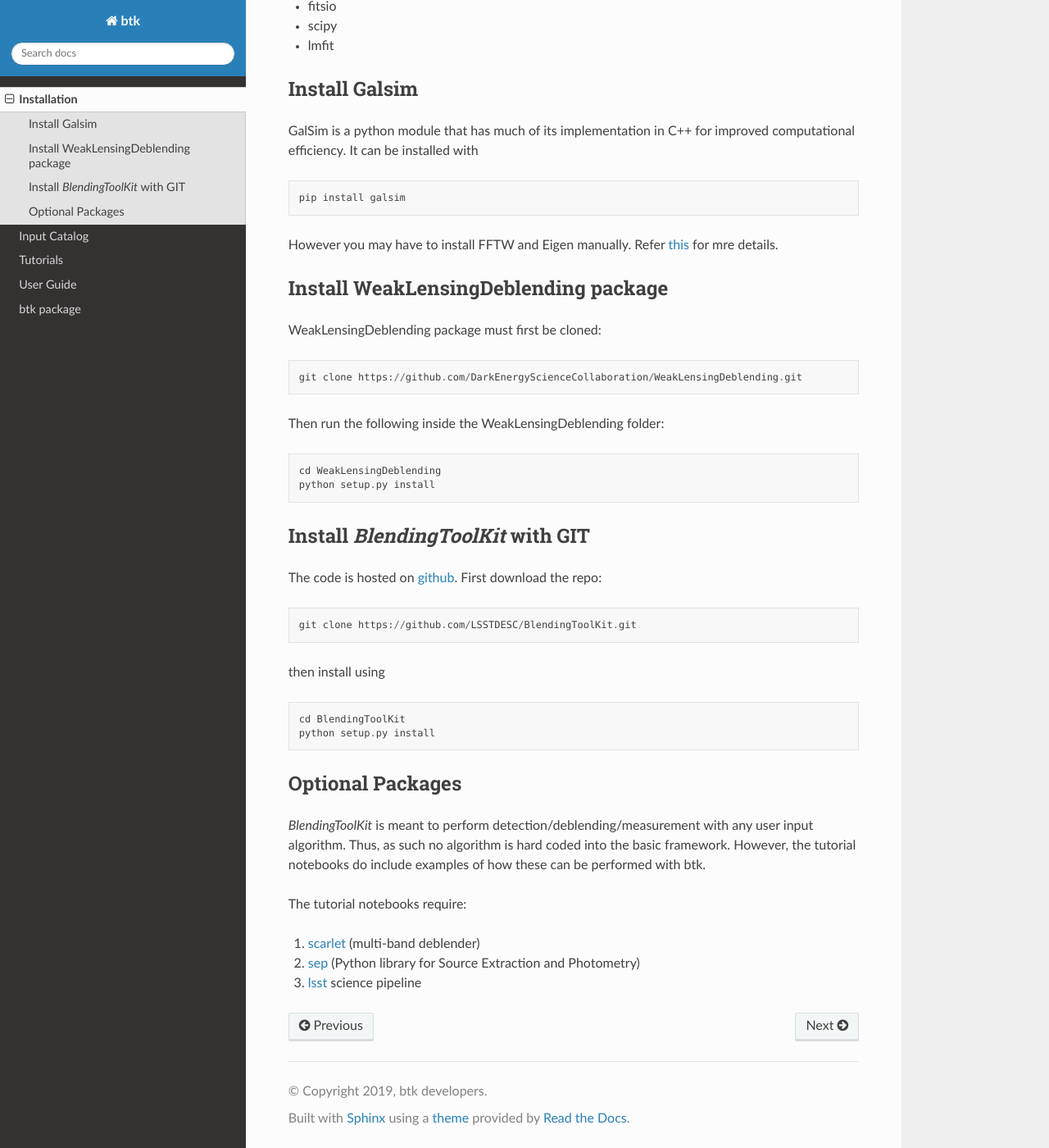
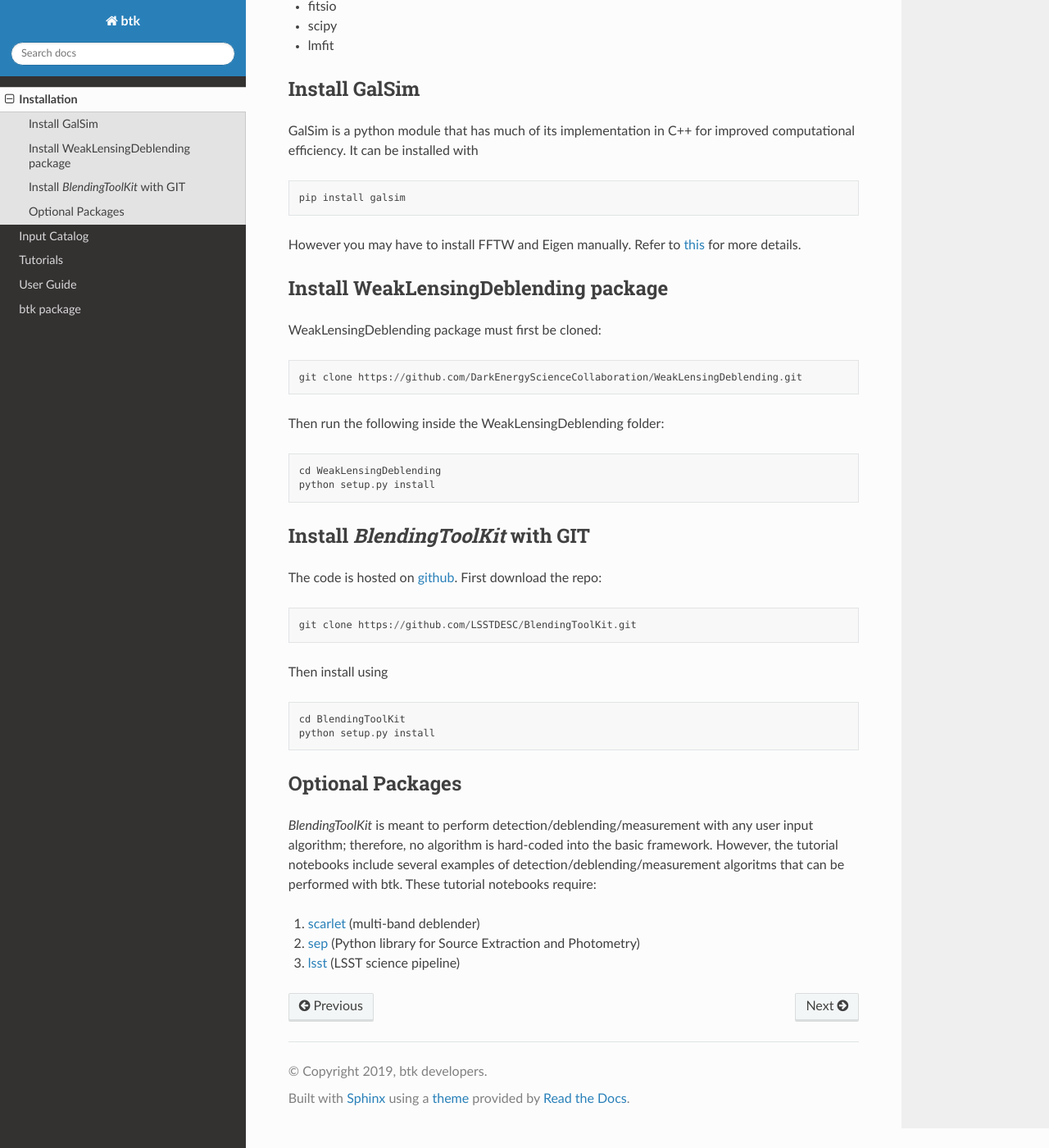
Before and after one commit to LSSTDESC/BlendingToolKit, a Sphinx documentation site: the page built from docs/source/install.rst, in a window 1280 px wide and 1400 px high, scrolled down 356 px. Shown: the whole window at 82% size. Built offline with Sphinx 7.4.7 and the Read the Docs theme 2.0.0, drawn with Linux system fonts in a browser that asks for light colours; some of the changed text lies outside the part shown.

Commit message:
Fixed typos; edited for clarity.

```diff
--- a/docs/source/install.rst
+++ b/docs/source/install.rst
@@ -2,9 +2,9 @@
 ===============
 
 *BlendingToolKit* (btk) is essentially a wrapper around the
-`WealLensingDeblending <https://weaklensingdeblending.readthedocs.io/en/latest/>`_
-which uses `GalSim <https://github.com/GalSim-developers/GalSim>`_ to simulate
-the galaxy images. So these packages along with
+`WeakLensingDeblending <https://weaklensingdeblending.readthedocs.io/en/latest/>`_
+package, which uses `GalSim <https://github.com/GalSim-developers/GalSim>`_ to simulate galaxy images.
+These packages along with
 their dependencies need to be installed first.
 
 The following dependencies are pip installable:
@@ -15,7 +15,7 @@
 * scipy
 * lmfit
 
-Install Galsim
+Install GalSim
 -------------------------------
 
 GalSim is a python module that has much of its implementation in C++ for
@@ -23,9 +23,9 @@
 ::
     pip install galsim
 
-However you may have to install FFTW and Eigen manually. Refer
+However you may have to install FFTW and Eigen manually. Refer to
 `this <https://github.com/GalSim-developers/GalSim/blob/releases/2.1/INSTALL.md>`_
-for mre details.
+for more details.
 
 Install WeakLensingDeblending package
 ---------------------------------------
@@ -47,7 +47,7 @@
 ::
     git clone https://github.com/LSSTDESC/BlendingToolKit.git
 
-then install using
+Then install using
 ::
     cd BlendingToolKit
     python setup.py install
@@ -56,15 +56,14 @@
 -------------------------------
 
 *BlendingToolKit* is meant to perform detection/deblending/measurement with any
-user input algorithm. Thus, as such no algorithm is hard coded into the basic
-framework. However, the tutorial notebooks do include examples of how these can
-be performed with btk.
-
-The tutorial notebooks require:
+user input algorithm; therefore, no algorithm is hard-coded into the basic
+framework. However, the tutorial notebooks include several examples of detection/deblending/measurement
+algoritms that can be performed with btk.
+These tutorial notebooks require:
 
 #. scarlet_ (multi-band deblender)
 #. sep_ (Python library for Source Extraction and Photometry)
-#. lsst_ science pipeline
+#. lsst_ (LSST science pipeline)
 
 
 .. _scarlet: https://scarlet.readthedocs.io/en/latest/index.html
```
